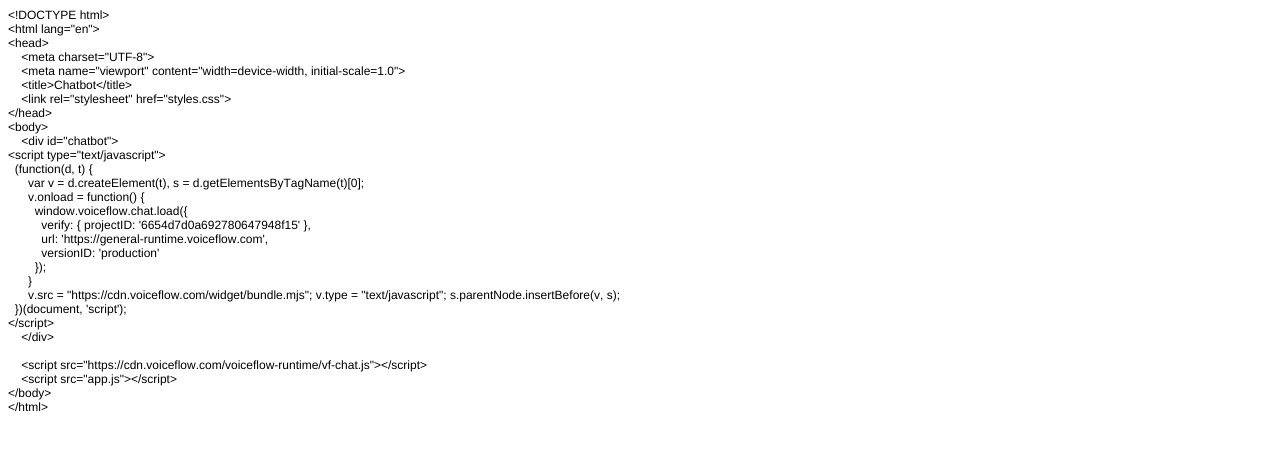
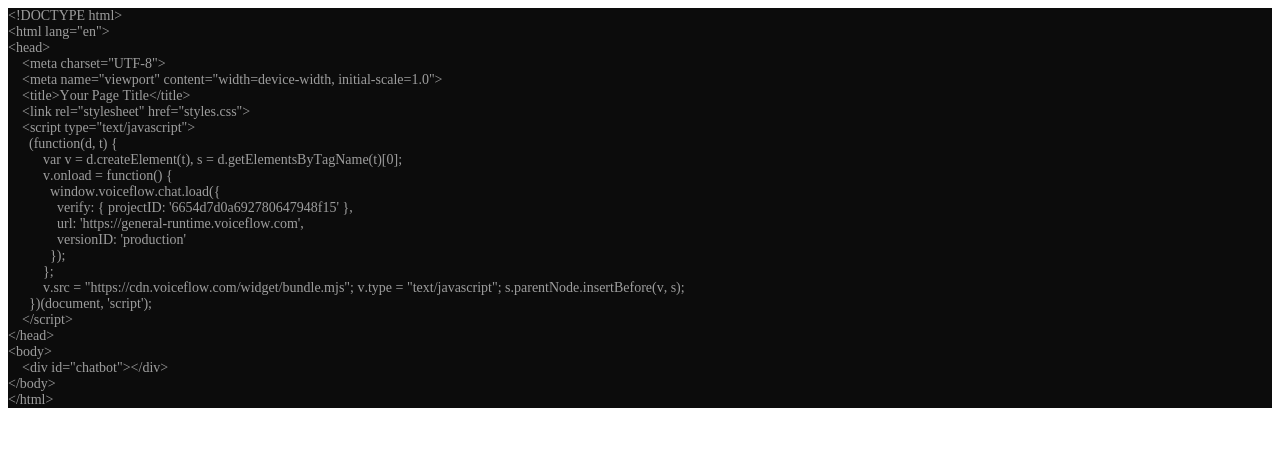
Before and after one commit to freddiedlx/freddiedlx.github.io, a plain HTML site: page index.html in a window 1280 px wide. Drawn offline with Linux system fonts and the light colour scheme.

Commit message:
Add files via upload

```diff
--- a/index.html
+++ b/index.html
@@ -7,8 +7,7 @@
   <meta name="Generator" content="Cocoa HTML Writer">
   <meta name="CocoaVersion" content="2487">
   <style type="text/css">
-    p.p1 {margin: 0.0px 0.0px 0.0px 0.0px; font: 12.0px Helvetica; -webkit-text-stroke: #000000}
-    p.p2 {margin: 0.0px 0.0px 0.0px 0.0px; font: 12.0px Helvetica; -webkit-text-stroke: #000000; min-height: 14.0px}
+    p.p1 {margin: 0.0px 0.0px 0.0px 0.0px; font: 14.0px '.AppleSystemUIFontMonospaced'; color: #ffffff; color: rgba(255, 255, 255, 0.6); -webkit-text-stroke: rgba(255, 255, 255, 0.6); background-color: #0c0c0c}
     span.s1 {font-kerning: none}
   </style>
 </head>
@@ -18,28 +17,24 @@
 <p class="p1"><span class="s1">&lt;head&gt;</span></p>
 <p class="p1"><span class="s1"><span class="Apple-converted-space">    </span>&lt;meta charset="UTF-8"&gt;</span></p>
 <p class="p1"><span class="s1"><span class="Apple-converted-space">    </span>&lt;meta name="viewport" content="width=device-width, initial-scale=1.0"&gt;</span></p>
-<p class="p1"><span class="s1"><span class="Apple-converted-space">    </span>&lt;title&gt;Chatbot&lt;/title&gt;</span></p>
+<p class="p1"><span class="s1"><span class="Apple-converted-space">    </span>&lt;title&gt;Your Page Title&lt;/title&gt;</span></p>
 <p class="p1"><span class="s1"><span class="Apple-converted-space">    </span>&lt;link rel="stylesheet" href="styles.css"&gt;</span></p>
+<p class="p1"><span class="s1"><span class="Apple-converted-space">    </span>&lt;script type="text/javascript"&gt;</span></p>
+<p class="p1"><span class="s1"><span class="Apple-converted-space">      </span>(function(d, t) {</span></p>
+<p class="p1"><span class="s1"><span class="Apple-converted-space">          </span>var v = d.createElement(t), s = d.getElementsByTagName(t)[0];</span></p>
+<p class="p1"><span class="s1"><span class="Apple-converted-space">          </span>v.onload = function() {</span></p>
+<p class="p1"><span class="s1"><span class="Apple-converted-space">            </span>window.voiceflow.chat.load({</span></p>
+<p class="p1"><span class="s1"><span class="Apple-converted-space">              </span>verify: { projectID: '6654d7d0a692780647948f15' },</span></p>
+<p class="p1"><span class="s1"><span class="Apple-converted-space">              </span>url: 'https://general-runtime.voiceflow.com',</span></p>
+<p class="p1"><span class="s1"><span class="Apple-converted-space">              </span>versionID: 'production'</span></p>
+<p class="p1"><span class="s1"><span class="Apple-converted-space">            </span>});</span></p>
+<p class="p1"><span class="s1"><span class="Apple-converted-space">          </span>};</span></p>
+<p class="p1"><span class="s1"><span class="Apple-converted-space">          </span>v.src = "https://cdn.voiceflow.com/widget/bundle.mjs"; v.type = "text/javascript"; s.parentNode.insertBefore(v, s);</span></p>
+<p class="p1"><span class="s1"><span class="Apple-converted-space">      </span>})(document, 'script');</span></p>
+<p class="p1"><span class="s1"><span class="Apple-converted-space">    </span>&lt;/script&gt;</span></p>
 <p class="p1"><span class="s1">&lt;/head&gt;</span></p>
 <p class="p1"><span class="s1">&lt;body&gt;</span></p>
-<p class="p1"><span class="s1"><span class="Apple-converted-space">    </span>&lt;div id="chatbot"&gt;</span></p>
-<p class="p1"><span class="s1">&lt;script type="text/javascript"&gt;</span></p>
-<p class="p1"><span class="s1"><span class="Apple-converted-space">  </span>(function(d, t) {</span></p>
-<p class="p1"><span class="s1"><span class="Apple-converted-space">      </span>var v = d.createElement(t), s = d.getElementsByTagName(t)[0];</span></p>
-<p class="p1"><span class="s1"><span class="Apple-converted-space">      </span>v.onload = function() {</span></p>
-<p class="p1"><span class="s1"><span class="Apple-converted-space">        </span>window.voiceflow.chat.load({</span></p>
-<p class="p1"><span class="s1"><span class="Apple-converted-space">          </span>verify: { projectID: '6654d7d0a692780647948f15' },</span></p>
-<p class="p1"><span class="s1"><span class="Apple-converted-space">          </span>url: 'https://general-runtime.voiceflow.com',</span></p>
-<p class="p1"><span class="s1"><span class="Apple-converted-space">          </span>versionID: 'production'</span></p>
-<p class="p1"><span class="s1"><span class="Apple-converted-space">        </span>});</span></p>
-<p class="p1"><span class="s1"><span class="Apple-converted-space">      </span>}</span></p>
-<p class="p1"><span class="s1"><span class="Apple-converted-space">      </span>v.src = "https://cdn.voiceflow.com/widget/bundle.mjs"; v.type = "text/javascript"; s.parentNode.insertBefore(v, s);</span></p>
-<p class="p1"><span class="s1"><span class="Apple-converted-space">  </span>})(document, 'script');</span></p>
-<p class="p1"><span class="s1">&lt;/script&gt;</span></p>
-<p class="p1"><span class="s1"><span class="Apple-converted-space">    </span>&lt;/div&gt;</span></p>
-<p class="p2"><span class="s1"></span><br></p>
-<p class="p1"><span class="s1"><span class="Apple-converted-space">    </span>&lt;script src="https://cdn.voiceflow.com/voiceflow-runtime/vf-chat.js"&gt;&lt;/script&gt;</span></p>
-<p class="p1"><span class="s1"><span class="Apple-converted-space">    </span>&lt;script src="app.js"&gt;&lt;/script&gt;</span></p>
+<p class="p1"><span class="s1"><span class="Apple-converted-space">    </span>&lt;div id="chatbot"&gt;&lt;/div&gt;</span></p>
 <p class="p1"><span class="s1">&lt;/body&gt;</span></p>
 <p class="p1"><span class="s1">&lt;/html&gt;</span></p>
 </body>
```
